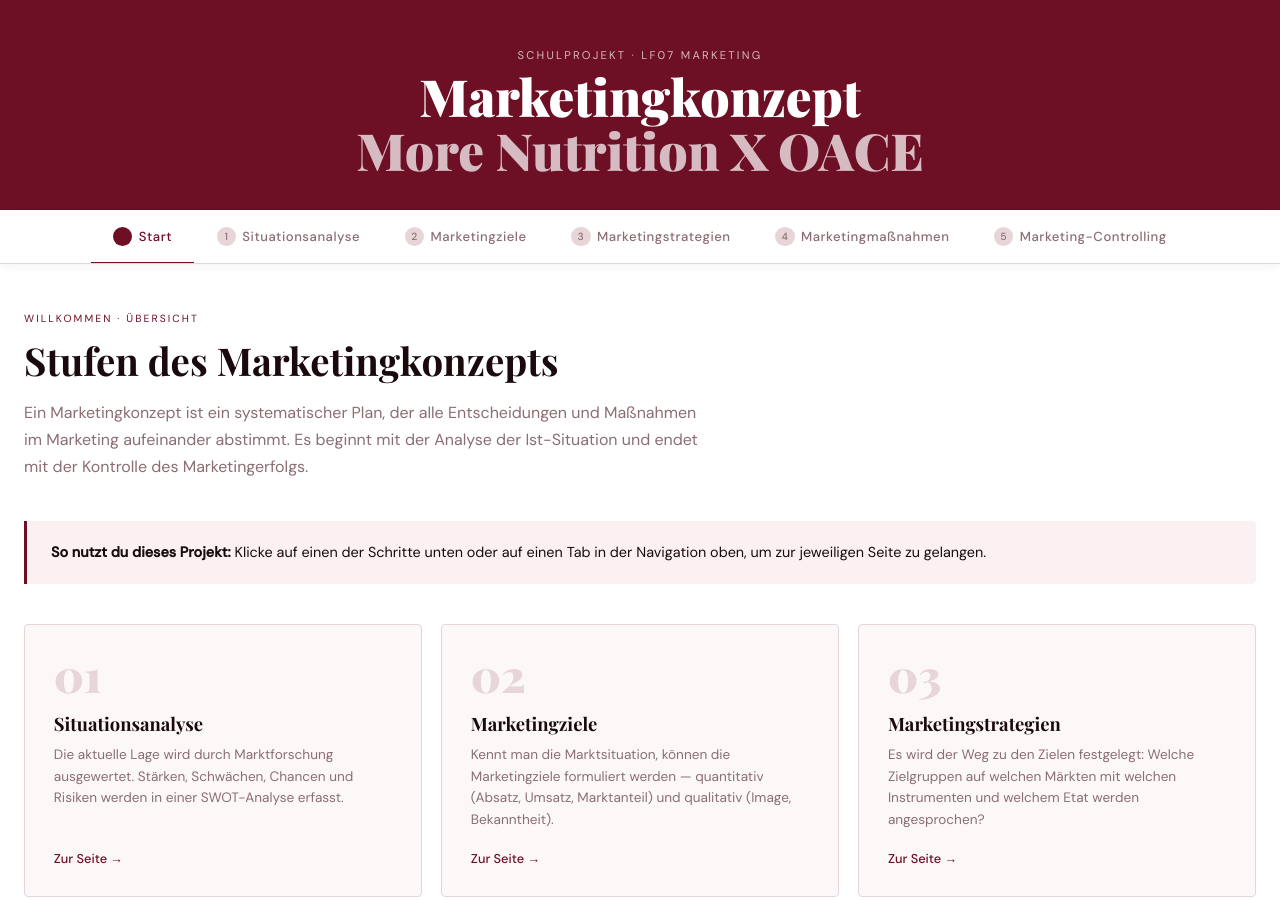
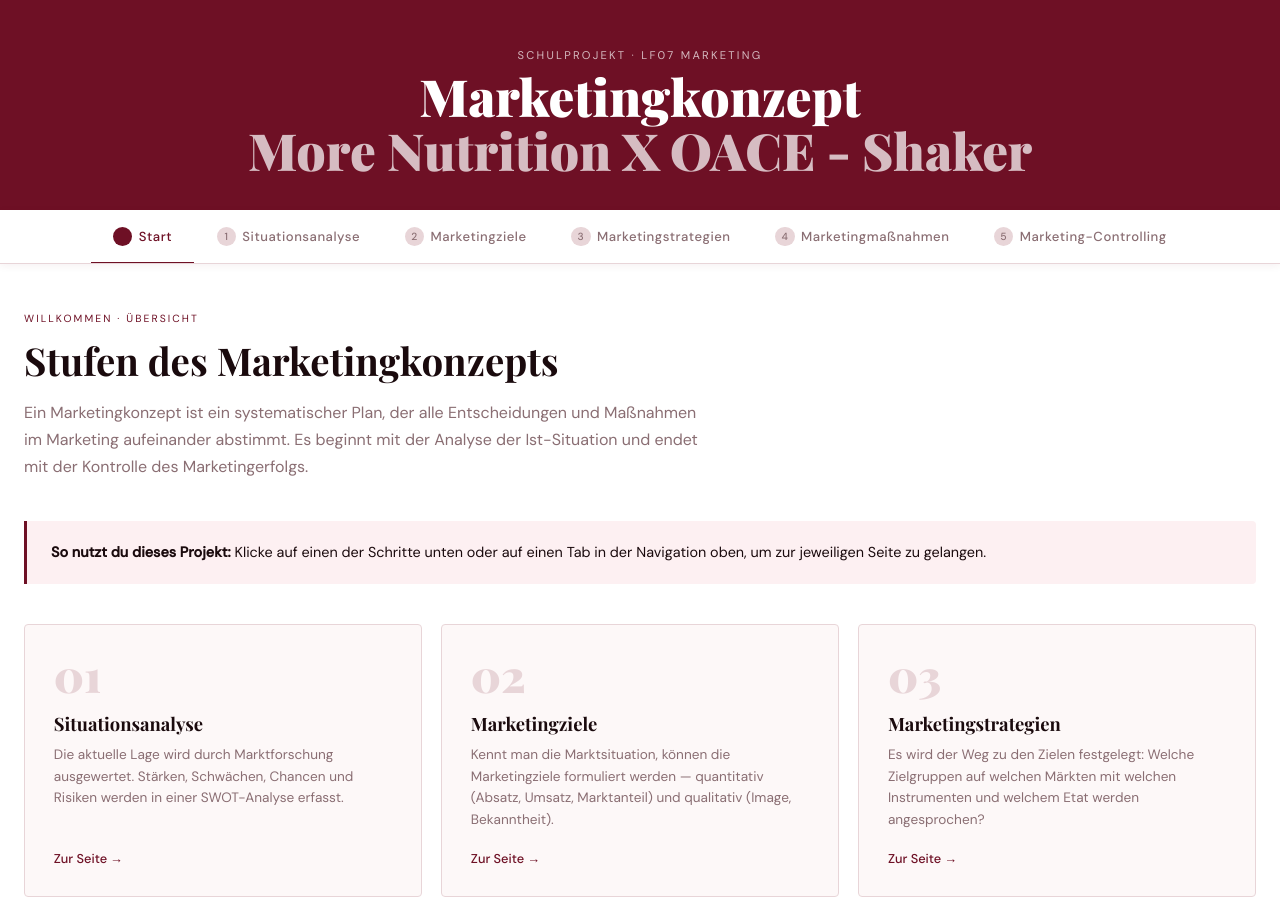
Before and after one commit to angi248/MoreXOACE, a plain HTML site: page index.html in a window 1280 px wide. Shown: the top 900 px of the page. Drawn offline with nearby package versions, Linux system fonts and the light colour scheme.

Commit message:
Update header to include link and change title

```diff
--- a/index.html
+++ b/index.html
@@ -11,7 +11,9 @@
 <header>
   <div class="header-left">
     <p class="label">Schulprojekt · LF07 Marketing</p>
-    <h1>Marketingkonzept<br/><span>More Nutrition X OACE</span></h1>
+    <a href="start.html" style="text-decoration:none;">
+      <h1>Marketingkonzept<br/><span>More Nutrition X OACE - Shaker</span></h1>
+    </a>
   </div>
 </header>
 
```
